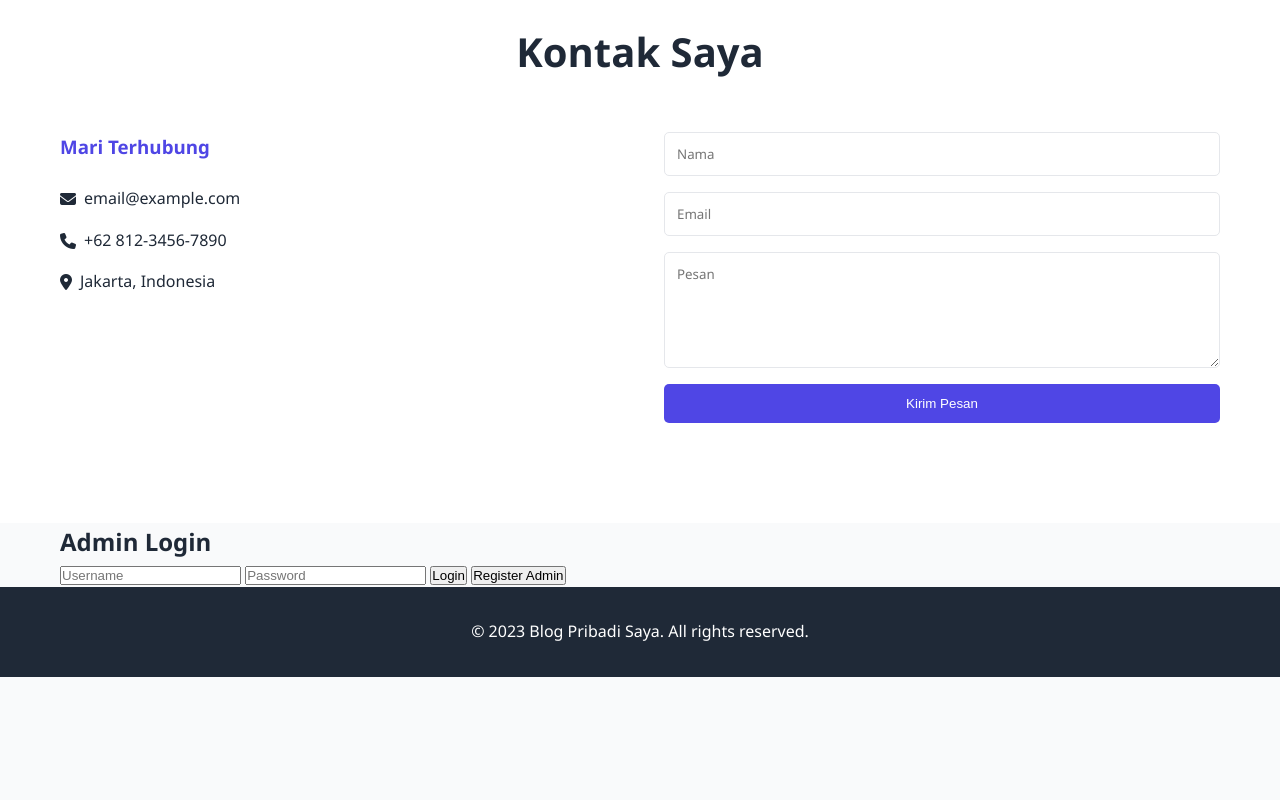
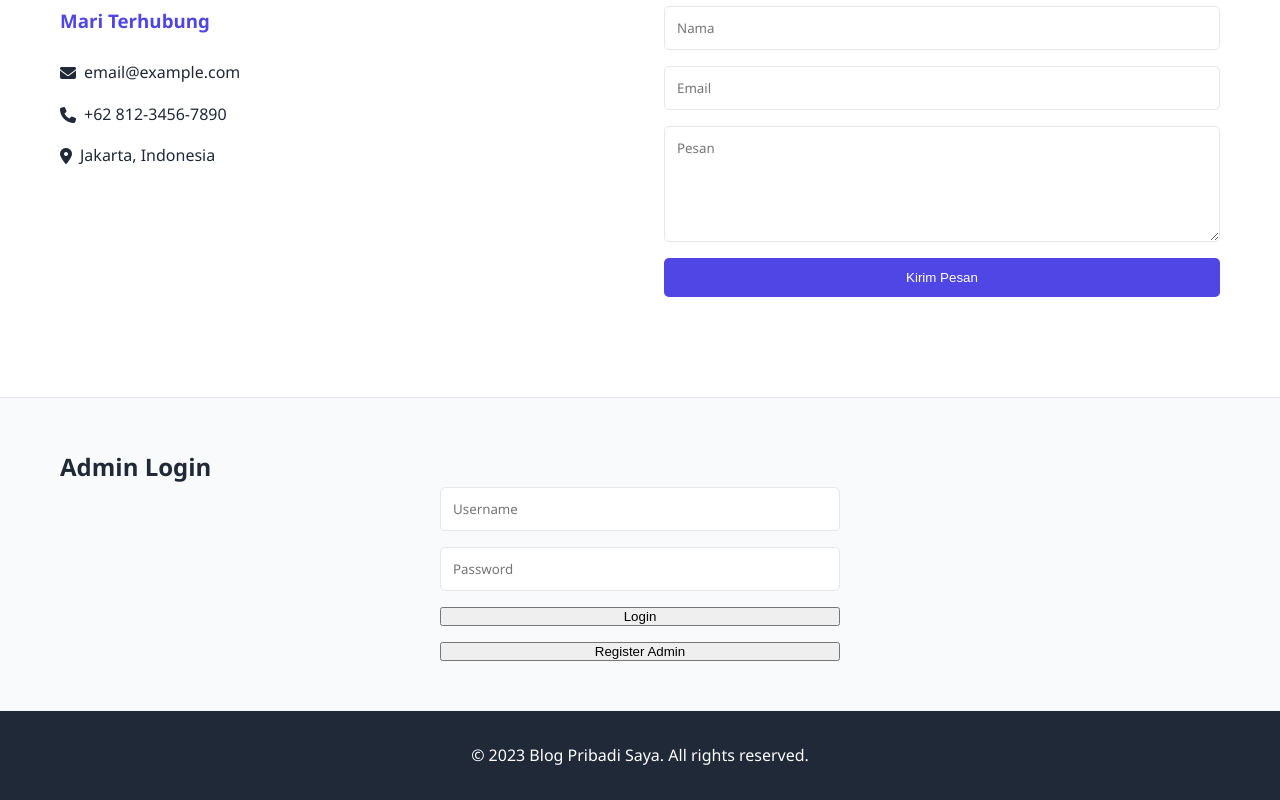
Before and after one commit to KY-DEV1/Blog, a website: page client/index.html in a window 1280 px wide. Shown: the part 2189-2989 px from the top of the page. Before the commit the page ends 2866 px from the top, so only its background shows below. Drawn offline with Linux system fonts and the light colour scheme; no server answers.

Commit message:
Update styles.css

```diff
--- a/client/styles.css
+++ b/client/styles.css
@@ -405,6 +405,46 @@ body {
     background: var(--primary-dark);
 }
 
+/* Admin Login Section */
+.admin-login {
+    background: var(--light);
+    padding: 50px 0;
+    border-top: 1px solid var(--gray-light);
+}
+
+.login-form, .register-form {
+    max-width: 400px;
+    margin: 0 auto;
+    display: flex;
+    flex-direction: column;
+    gap: 1rem;
+}
+
+.login-form input, .register-form input {
+    padding: 12px;
+    border: 1px solid var(--gray-light);
+    border-radius: 5px;
+    font-family: inherit;
+}
+
+.admin-info {
+    text-align: center;
+    padding: 2rem;
+    background: white;
+    border-radius: 10px;
+    box-shadow: 0 5px 15px rgba(0,0,0,0.1);
+}
+
+/* Hide admin panel for non-admin users */
+#adminPanel {
+    display: none;
+}
+
+/* Show admin panel only when logged in */
+.admin-logged-in #adminPanel {
+    display: block;
+    }
+
 /* Footer */
 .footer {
     background: var(--dark);
```
